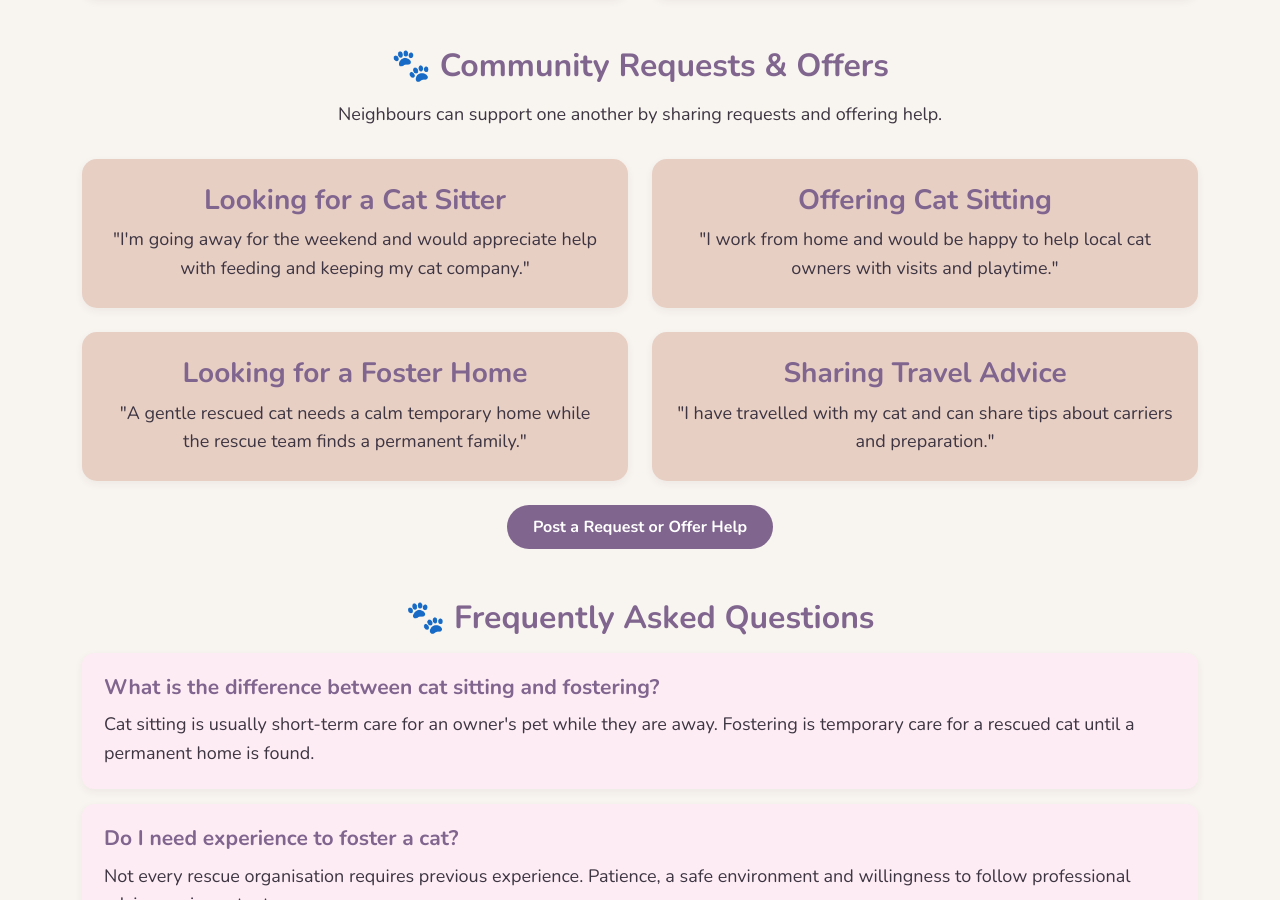
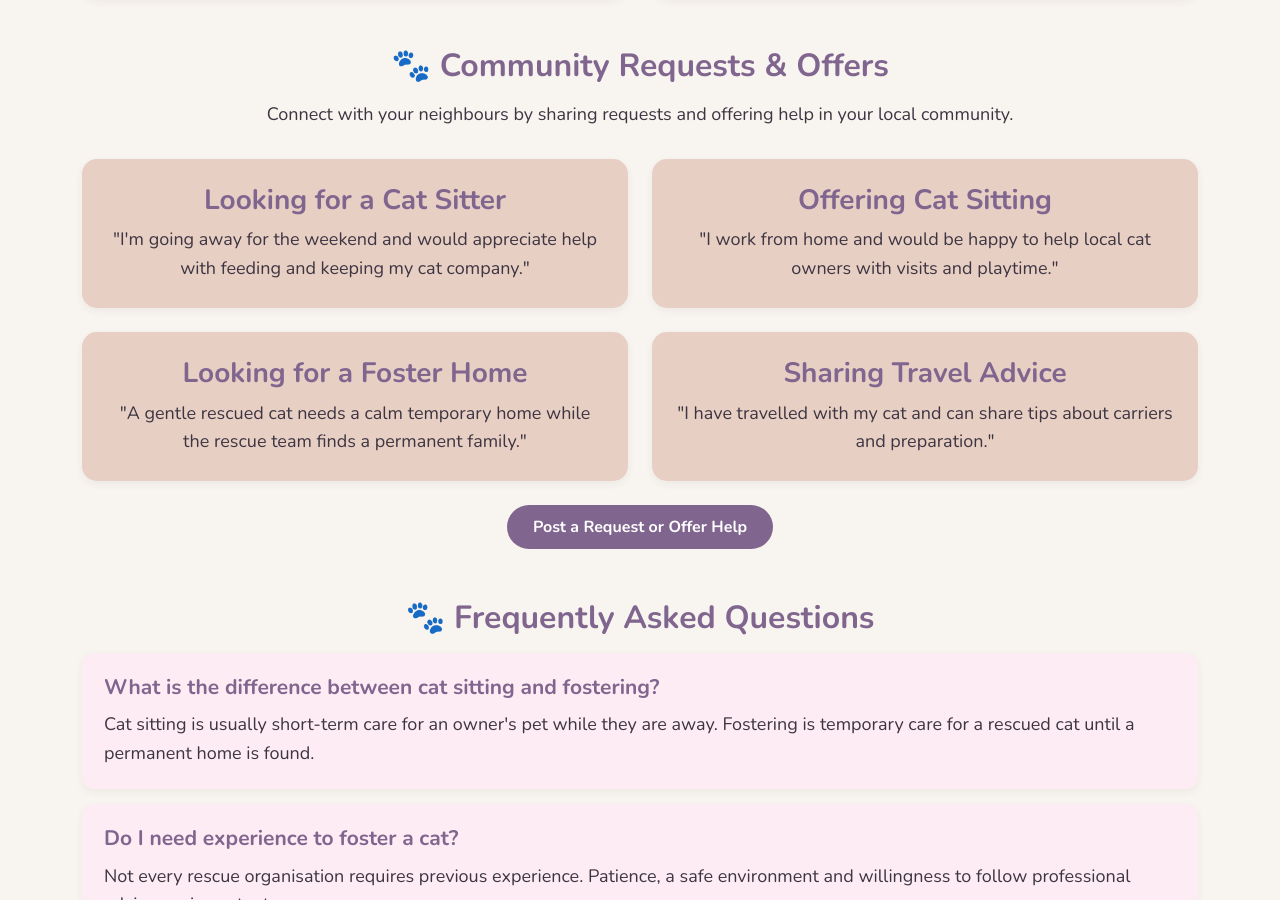
Before and after one commit to tbeaurepaire/Purrfect_Community, a plain HTML site: page Pages/fosteringAndCaring.html in a window 1280 px wide. Shown: the part 2868-3768 px from the top of the page. Drawn offline with nearby package versions, Linux system fonts and the light colour scheme.

Commit message:
Fix HTML encoding issues in fosteringAndCaring.html

```diff
--- a/Pages/fosteringAndCaring.html
+++ b/Pages/fosteringAndCaring.html
@@ -247,8 +247,7 @@
         </h2>
 
         <p class="section-intro text-center">
-            Neighbours can support one another by sharing requests
-            and offering help.
+            Connect with your neighbours by sharing requests and offering help in your local community.
         </p>
 
         <div class="row g-4">
```
